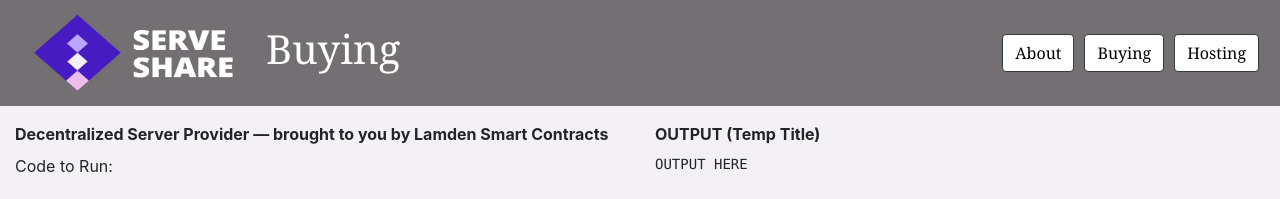
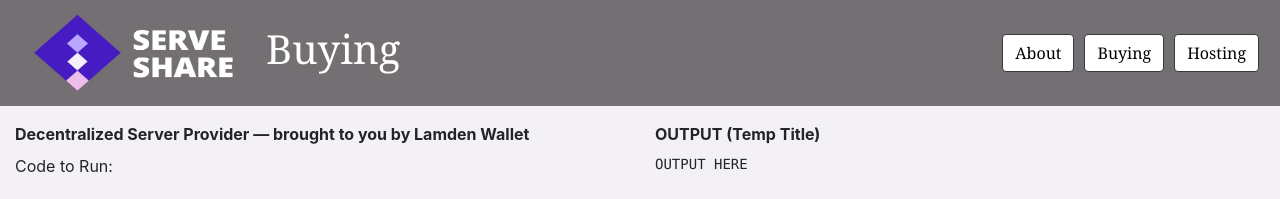
Before and after one commit to emily-zhao/ServeShare, a website built with webpack: page frontend/src/BuyerPage.html in a window 1280 px wide. Shown: the top 199 px of the page. Built offline with nearby package versions, Linux system fonts and the light colour scheme; what lamden_wallet_controller would draw is missing.

Commit message:
fixed wording in BuyerPage

```diff
--- a/frontend/src/BuyerPage.html
+++ b/frontend/src/BuyerPage.html
@@ -47,7 +47,7 @@
 <div class="container-fluid">
     <div class="row">
         <div id="input" class="col-sm">
-            <label for="input" style="margin-top: 16px; font-weight: bold"> Decentralized Server Provider — brought to you by Lamden Smart Contracts</label>
+            <label for="input" style="margin-top: 16px; font-weight: bold"> Decentralized Server Provider — brought to you by Lamden Wallet</label>
 
             <form id="inputForm">
                 <label for="inputForm">Code to Run:</label>
```
